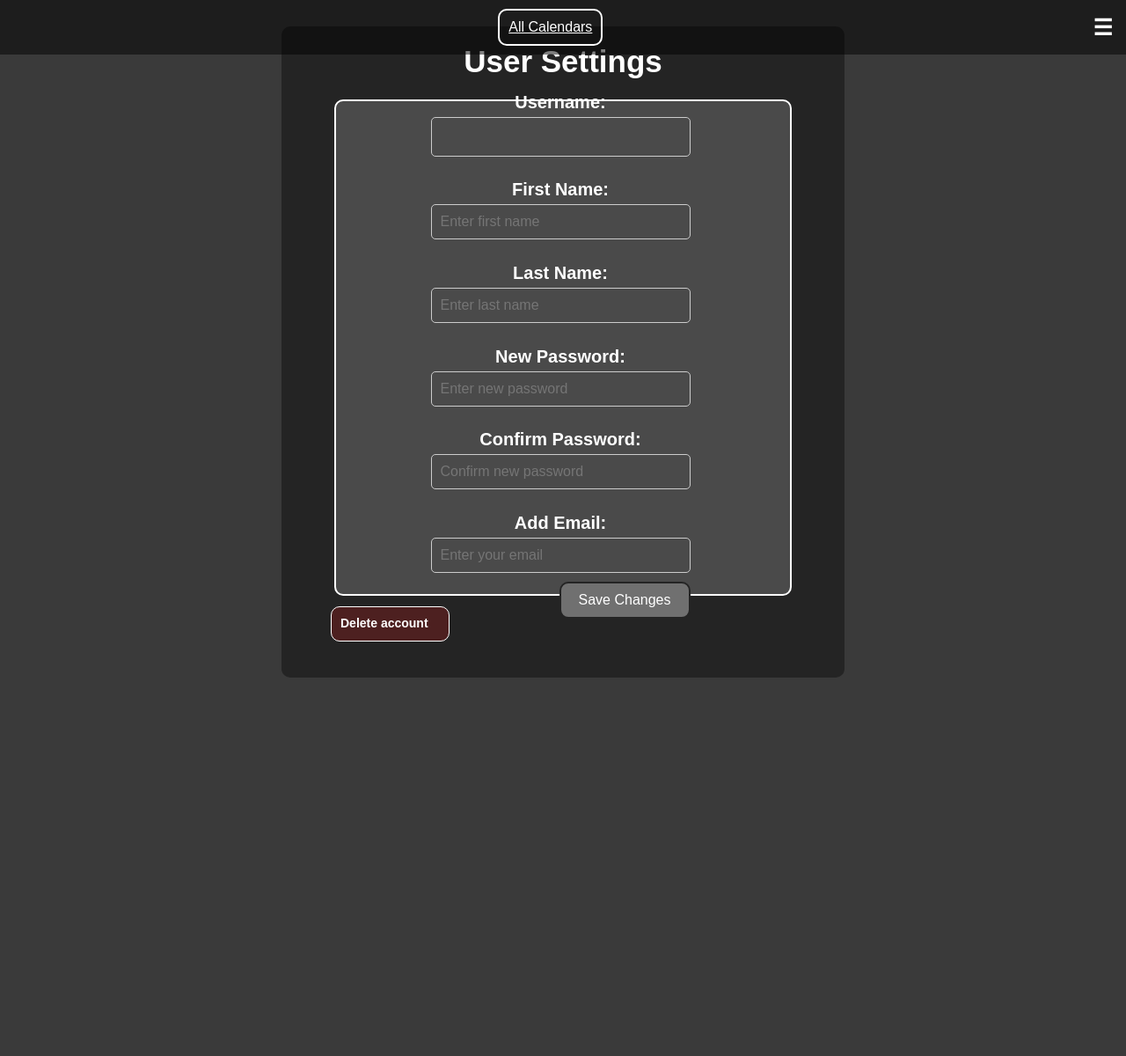
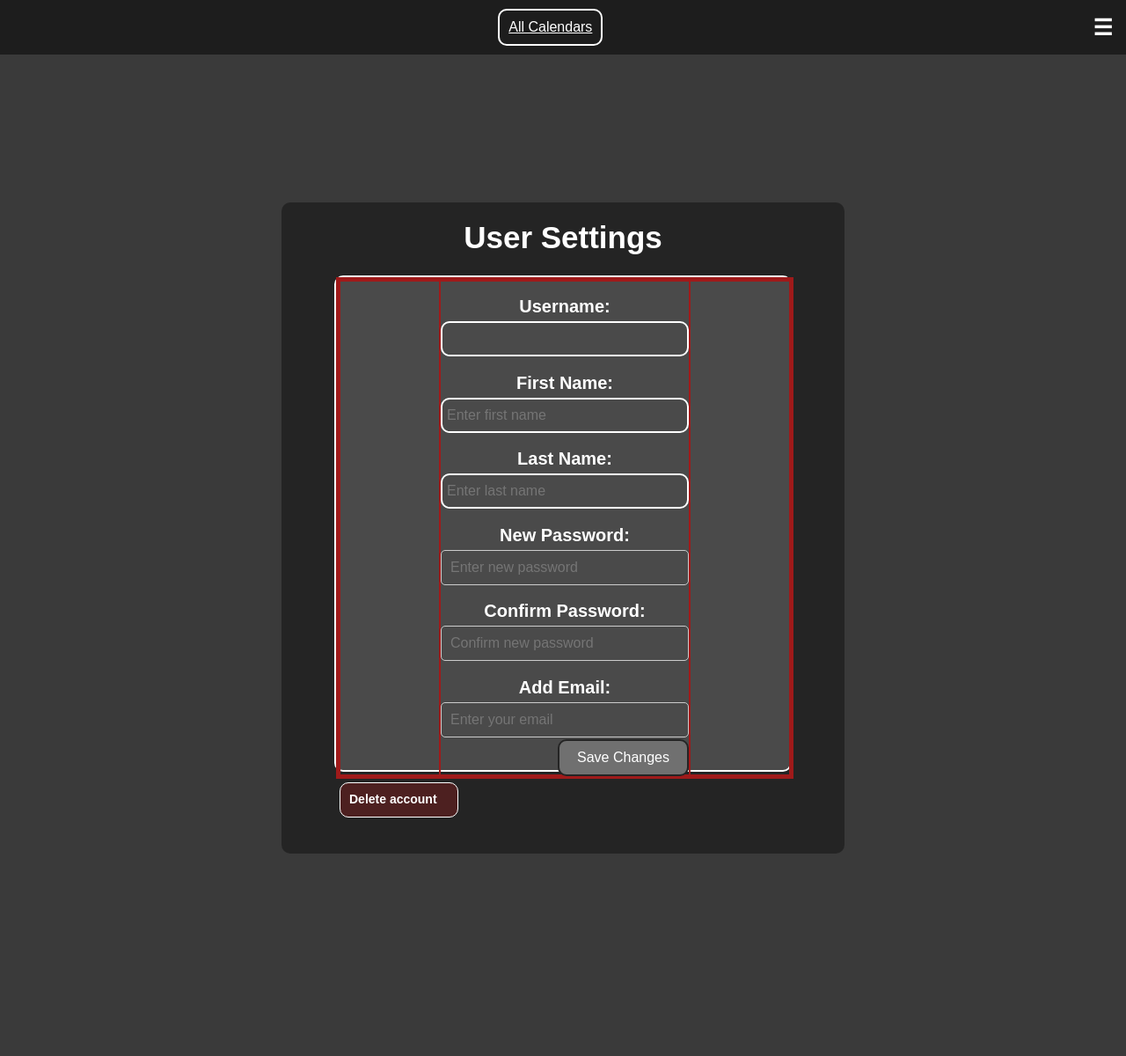
Before and after one commit to Larianter/Palendar, a Django app: template Palendar/palendar_app/templates/palendar_app/settings.html in a window 1280 px wide. Shown: the whole page at 88% size. Before the commit the page ends 770 px from the top, so only its background shows below. Run offline with Django 5.2, Linux system fonts and the light colour scheme; the template is opened without the code that fills it, so the values that code supplies are empty.

Commit message:
Trying to fix the settings form look, fixed up to #last_name

```diff
--- a/Palendar/palendar_app/templates/palendar_app/settings.html
+++ b/Palendar/palendar_app/templates/palendar_app/settings.html
@@ -7,7 +7,7 @@
             background-color: #3a3a3a;
             font-family: Arial, sans-serif;
             margin: 0;
-            height: 100vh;
+            height: 150vh;
             display: flex;
             flex-direction: column;
             align-items: center;
@@ -160,19 +160,41 @@
         .settings-content-user-settings {
             display: flex;
             flex-direction: column;
-            align-self: flex-start;
             justify-content: center;
             align-items: center;
             max-width: 510px;
             min-width: 510px;
             height: 100%;
+            border: solid 5px #9f1a1a;
+        }
+
+        .settings-form #username {
+            background-color: #4a4a4a;
+            color: #fff;
+            border: solid 2px #fff;
+            border-radius: 10px;
+            width: 100%;
+            height: 40px;
+            padding: 5px;
+        }
+
+        .settings-form #first_name, .settings-form #last_name {
+            background-color: #4a4a4a;
+            color: #fff;
+            border: solid 2px #fff;
+            border-radius: 10px;
+            width: 100%;
+            height: 40px;
+            padding: 5px;
         }
 
         .settings-form {
             display:flex;
             flex-direction: column;
             align-items: flex-start;
-            gap: 10px;
+            gap: 2px;
+            height: 100%;
+            border: solid 2px #9f1a1a;
         }
 
         .form-group {
@@ -387,13 +409,6 @@
                         </form>
                     </div>
 
-                <!--<div class="settings-content">
-                    <div class="settings-content-user-settings">
-                        <h2>Username: {{ account_name }} </h2>
-                        <h2>Password:</h2>
-                        <h2>Email:</h2>
-                    </div>-->
-
 
             <!--delete account button-->
             <button class="settings-content-delete-button" onclick="showPopup('delete-form-popup')">Delete account</button> <!-- Delete account button, opens a form to complete action -->
```
